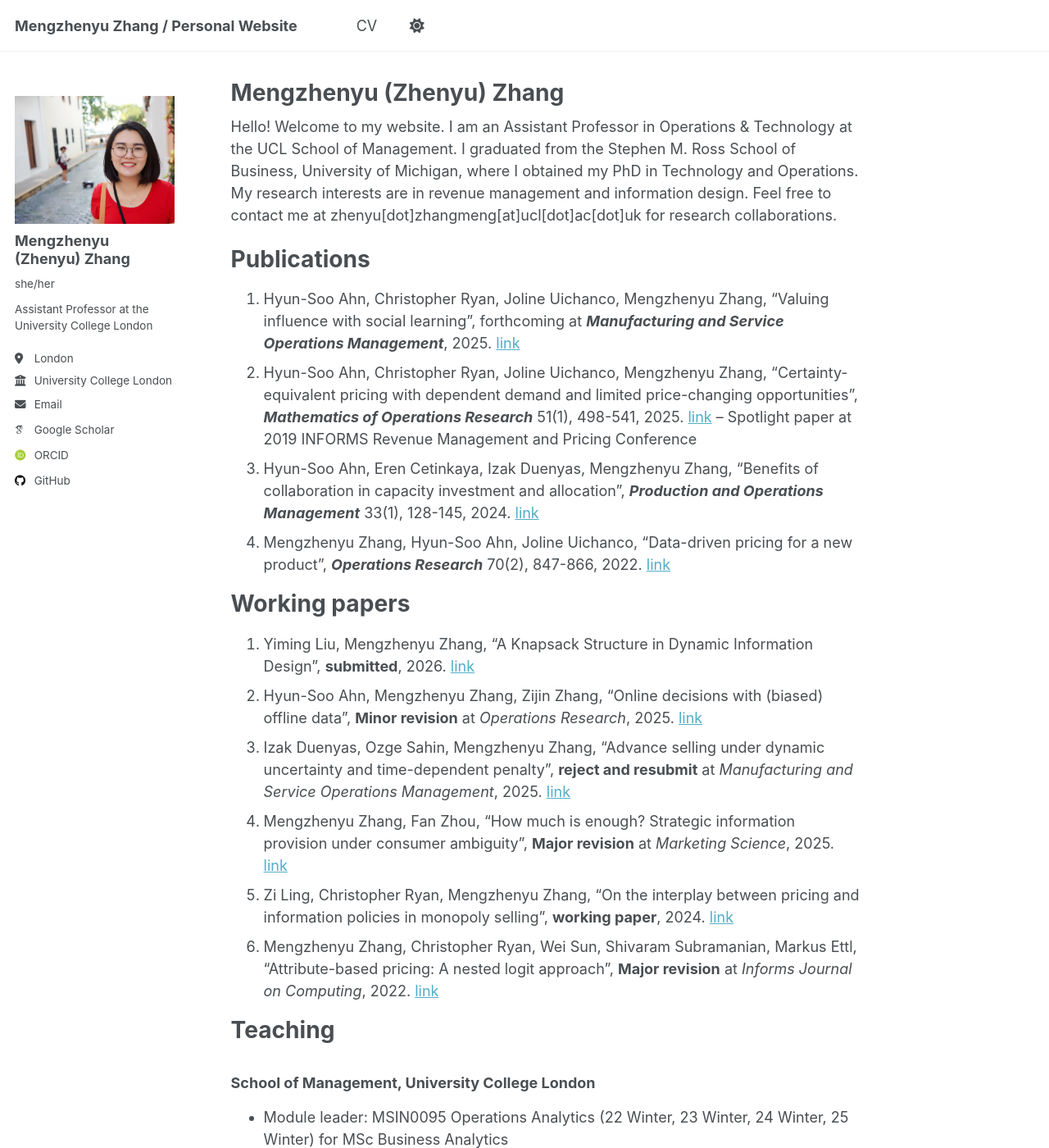
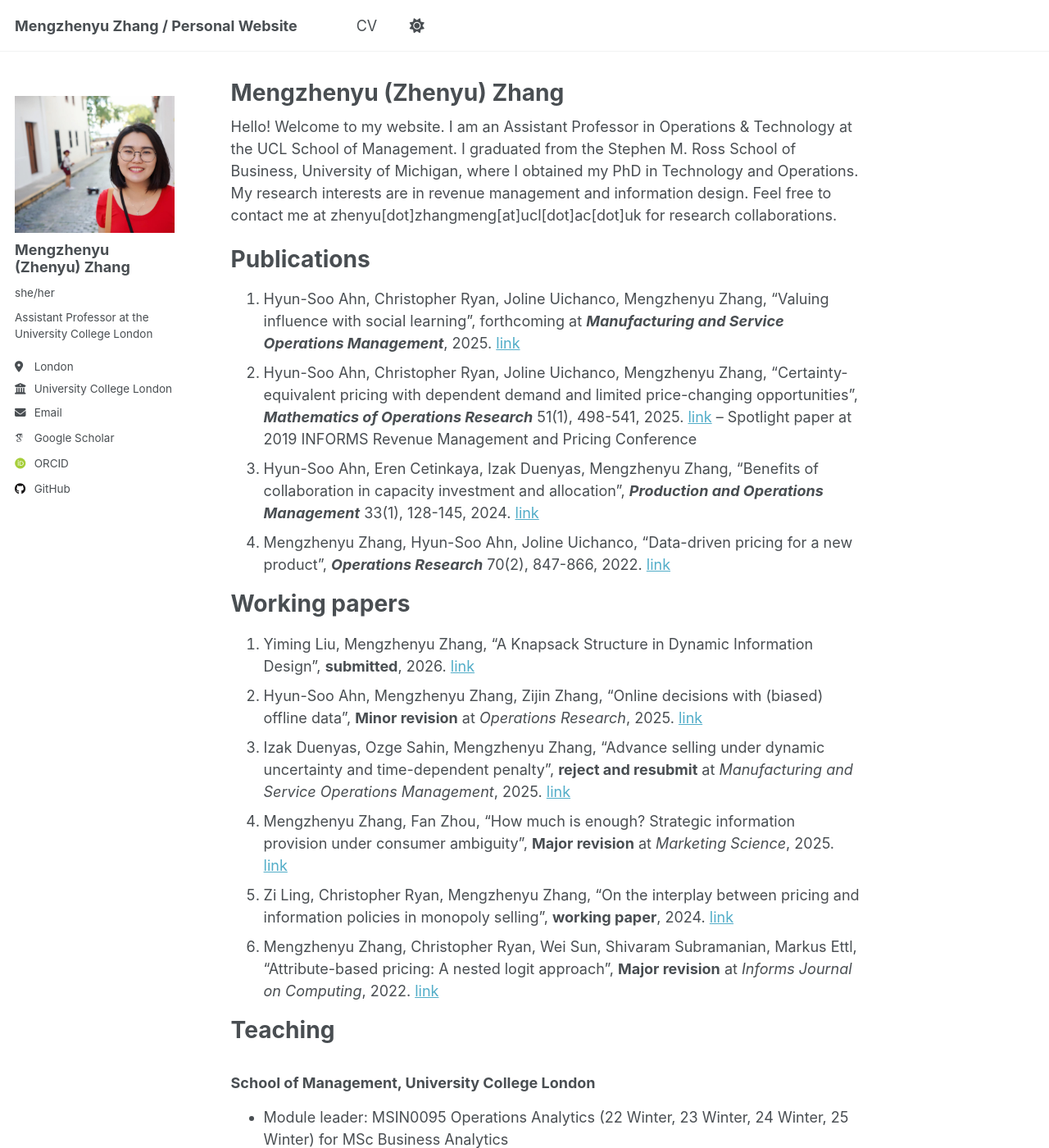
Before and after one commit to mengzhenyuzhang/mengzhenyuzhang.github.io, a Jekyll site: the page built from _pages/about.md, in a window 1280 px wide and 1400 px high. Shown: the whole window at 82% size. Built offline with Jekyll 4.4.1, drawn with Linux system fonts in a browser that asks for light colours; some web fonts are replaced; a script that is not in the unit is left out.

Commit message:
Update _sidebar.scss

```diff
--- a/_sass/layout/_sidebar.scss
+++ b/_sass/layout/_sidebar.scss
@@ -116,7 +116,7 @@
   }
 
   img {
-    width: 120%;
+    width: 150%;
     max-width: 250px; /* increase or decrease as desired */
     height: auto;
     border-radius: 0;
```
